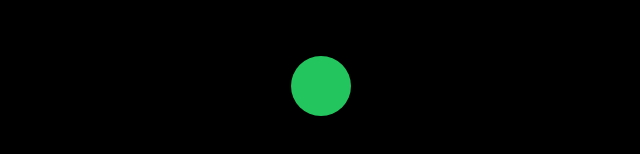
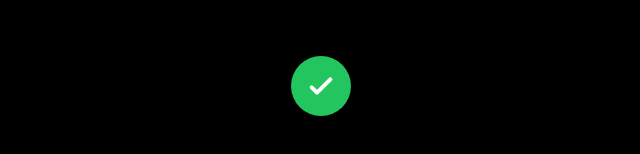
Before and after one commit to casanova259/myui, a Next.js app: page /sqnc in a window 1280 px wide. Both pictures are taken after a click on the button "Purchase now ($69)". Shown: the part 314-468 px from the top of the page, without its empty margins (319-959 px from the left). Built offline with nearby package versions, Linux system fonts and the light colour scheme.

Commit message:
Made the svg works well next is due in exams rn

```diff
--- a/components/animateSqnc/animateSqnc.tsx
+++ b/components/animateSqnc/animateSqnc.tsx
@@ -1,13 +1,17 @@
 "use client";
 
-import React from "react";
+import React, { useRef } from "react";
 import { useAnimate, motion } from "motion/react";
 
 export const AnimationSequences = () => {
     const [scope, animate] = useAnimate();
+    const hasRun = useRef(false);
 
     const startAnimating = async () => {
-        // 1. Fade out text first
+        if (hasRun.current) return;
+        hasRun.current = true;
+
+        // 1. Fade out text
         await animate(".text", { opacity: 0 }, { duration: 0.2 });
 
         // 2. Shrink button to a circle
@@ -17,42 +21,49 @@ export const AnimationSequences = () => {
             { duration: 0.4, ease: "easeInOut" }
         );
 
-        // 3. Bounce the circle
+        // 3. Bounce + turn green
         await animate(
             ".button",
-            { scale: [1, 1.2, 0.8, 1], backgroundColor: "#22c55e" }, // green-500
-            { duration: 0.6 }
+            { scale: [1, 1.2, 0.85, 1], backgroundColor: "#22c55e" },
+            { duration: 0.5, ease: "easeInOut" }
+        );
+
+        // 4. Fade in the SVG check icon
+        await animate(".check-icon", { opacity: 1 }, { duration: 0.1 });
+
+        // 5. Draw the checkmark path
+        await animate(
+            ".tick-path",
+            { pathLength: 1 },
+            { duration: 0.35, ease: "easeInOut" }
         );
     };
 
     return (
         <div ref={scope} className="relative h-20 flex items-center justify-center">
             <motion.button
-                className="h-15 button rounded-lg text-black font-medium cursor-pointer bg-white"
+                className="button h-15 rounded-lg text-black font-medium cursor-pointer bg-white"
                 style={{ width: "25rem" }}
                 onClick={startAnimating}
             >
                 <span className="text">Purchase now ($69)</span>
             </motion.button>
 
-
-            <motion.svg fill="none" viewBox="0 0 24 24 " stroke="#FFFF"
-            strokeWidth={3}
-            className="check-icon h-8 w-8 absolute inset-0 m-auto z-50 pointer-events-none"
-            style={{
-                opacity:0
-            }}
+            <motion.svg
+                fill="none"
+                viewBox="0 0 24 24"
+                stroke="#ffffff"
+                strokeWidth={3}
+                className="check-icon h-8 w-8 absolute inset-0 m-auto z-50 pointer-events-none"
+                style={{ opacity: 0 }}
             >
                 <motion.path
-                initial={{
-                    pathLength:0
-                }}
-                transition={{
-                    duration:0.3,
-                    type:"tween",
-                    ease:"easeInOut"
-                }}
-                strokeLinecap="round" strokeLinejoin="round" d="M5 1314 4L19 7"/>
+                    className="tick-path"
+                    initial={{ pathLength: 0 }}
+                    strokeLinecap="round"
+                    strokeLinejoin="round"
+                    d="M5 13L9 17L19 7"  // ✅ fixed path
+                />
             </motion.svg>
         </div>
     );
```
